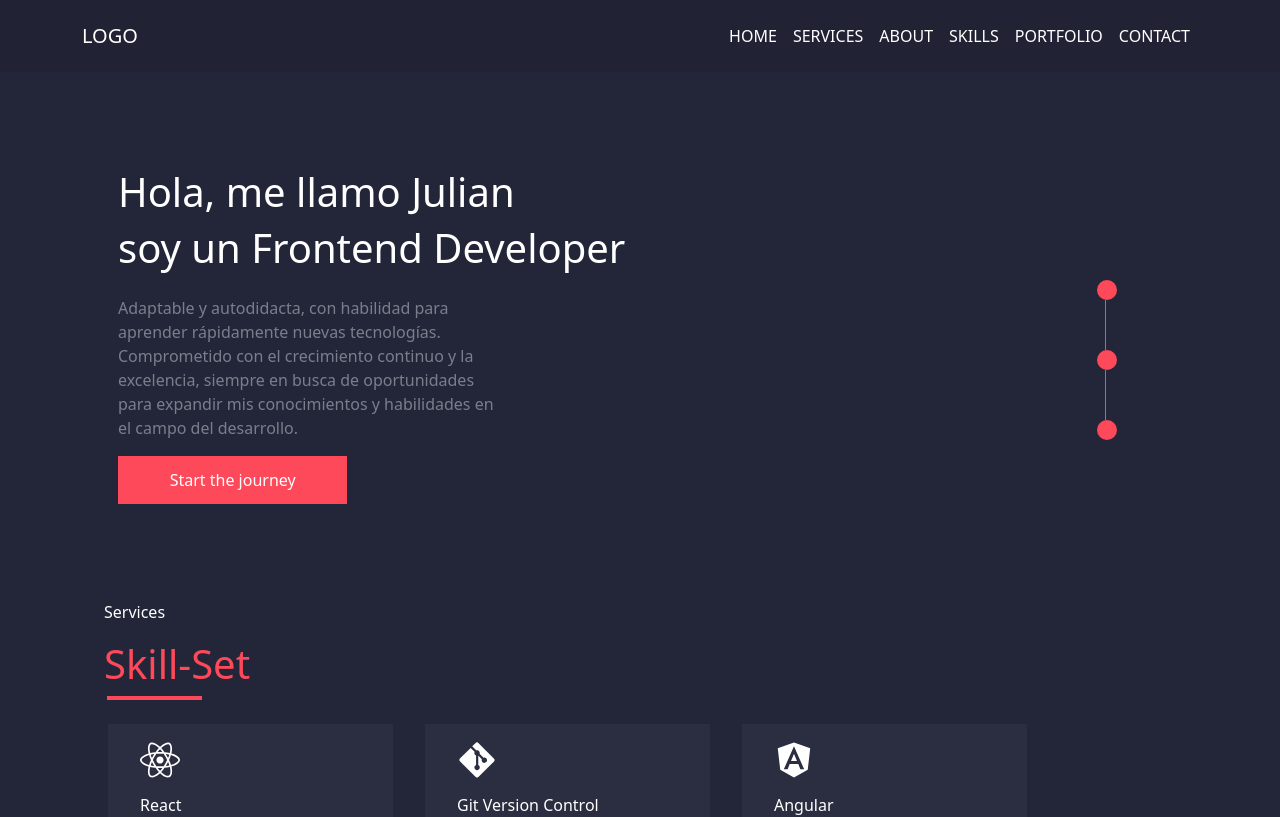
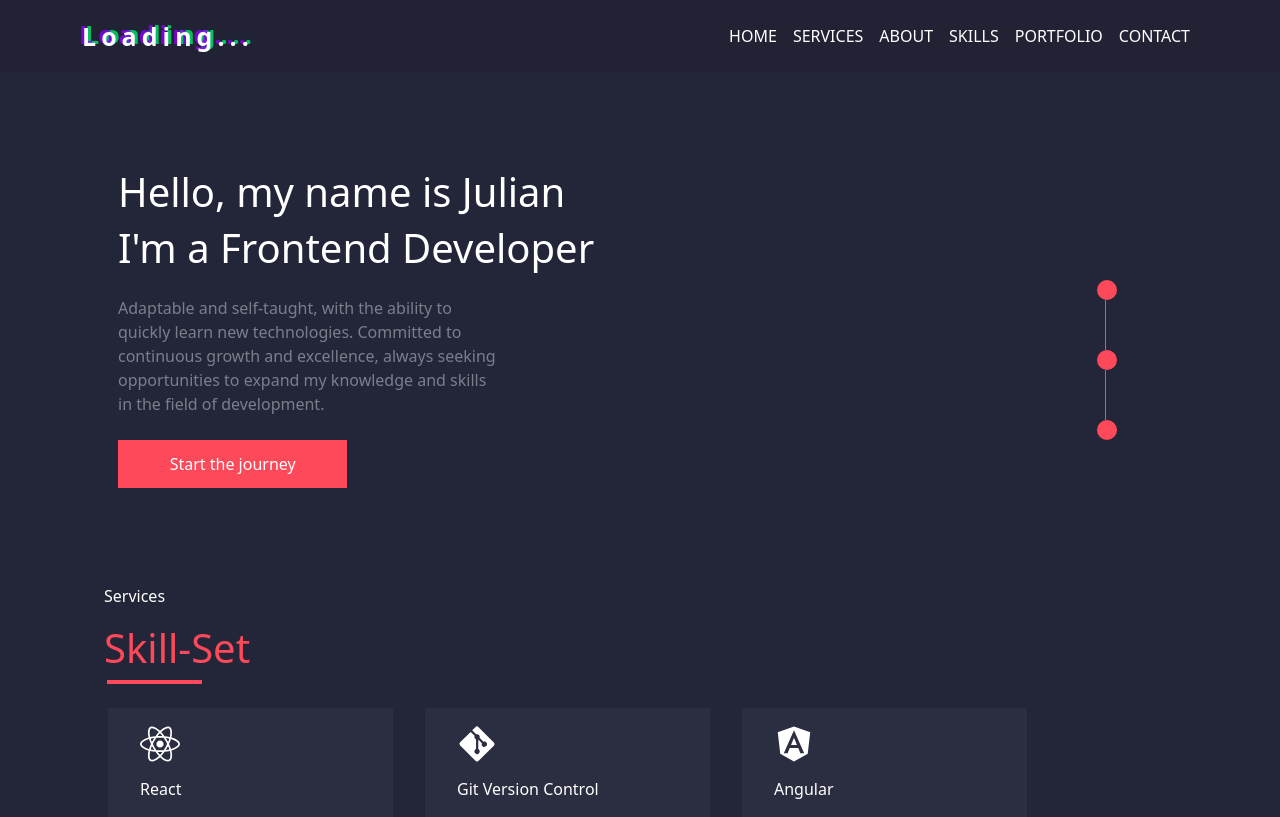
Before and after one commit to JulianKleist/portfolio, a React (Create React App) app: page / in a window 1280 px wide. Shown: the top 817 px of the page. Built offline with nearby package versions, Linux system fonts and the light colour scheme.

Commit message:
logo loading

```diff
--- a/src/App.js
+++ b/src/App.js
@@ -15,11 +15,12 @@ function App() {
       <NavBar />
       <div className='container pt-5 px-5 mt-5'>
         <div className='row text-white'>
-          <h1>Hola, me llamo Julian</h1>
-          <h1>soy un Frontend Developer</h1>
+          <h1>Hello, my name is Julian</h1>
+          <h1>I'm a Frontend Developer</h1>
           <div className='container col-12 col-md-11'>
             <div className='row'>
-              <p className='text col-11 col-md-5 my-3'>Adaptable y autodidacta, con habilidad para aprender rápidamente nuevas tecnologías. Comprometido con el crecimiento continuo y la excelencia, siempre en busca de oportunidades para expandir mis conocimientos y habilidades en el campo del desarrollo.</p>
+              <p className='text col-11 col-md-5 my-3'>
+Adaptable and self-taught, with the ability to quickly learn new technologies. Committed to continuous growth and excellence, always seeking opportunities to expand my knowledge and skills in the field of development.</p>
             </div>
           </div>
           <Slide number={'one'} />
--- a/src/components/NavBar.jsx
+++ b/src/components/NavBar.jsx
@@ -34,7 +34,11 @@ function NavBar() {
     return (
         <Navbar data-bs-theme="dark" className="main_container py-3" expand="lg">
             <Container className="main_container">
-                <Navbar.Brand className='text-white' href="#home">LOGO</Navbar.Brand>
+                <Navbar.Brand className='text-white' href="#home">
+                <div class="loader">
+                    <div data-glitch="Loading..." class="glitch">Loading...</div>
+                </div>
+                </Navbar.Brand>
                 <Navbar.Toggle />
                 <Navbar.Collapse className="justify-content-end">
                     <Nav className='ms-auto'>
--- a/src/components/Navbar.css
+++ b/src/components/Navbar.css
@@ -1,3 +1,96 @@
 .main_container{
     background-color: var(--dark-blue);
 }
+
+.glitch {
+    position: relative;
+    font-size: 25px;
+    font-weight: 700;
+    line-height: 1.2;
+    color: #fff;
+    letter-spacing: 5px;
+    z-index: 1;
+    animation: shift 1s ease-in-out infinite alternate;
+  }
+
+  .glitch:before,
+  .glitch:after {
+    display: block;
+    content: attr(data-glitch);
+    position: absolute;
+    top: 0;
+    left: 0;
+    opacity: 0.8;
+  }
+
+  .glitch:before {
+    animation: glitch 0.4s cubic-bezier(0.25, 0.46, 0.45, 0.94) both infinite;
+    color: #8b00ff;
+    z-index: -1;
+  }
+
+  .glitch:after {
+    animation: glitch 0.4s cubic-bezier(0.25, 0.46, 0.45, 0.94) reverse both infinite;
+    color: #00e571;
+    z-index: -2;
+  }
+
+  @keyframes glitch {
+    0% {
+      transform: translate(0);
+    }
+
+    20% {
+      transform: translate(-3px, 3px);
+    }
+
+    40% {
+      transform: translate(-3px, -3px);
+    }
+
+    60% {
+      transform: translate(3px, 3px);
+    }
+
+    80% {
+      transform: translate(3px, -3px);
+    }
+
+    to {
+      transform: translate(0);
+    }
+  }
+
+  @keyframes shift {
+    0%, 40%, 44%, 58%, 61%, 65%, 69%, 73%, 100% {
+      transform: skewX(0deg);
+    }
+
+    41% {
+      transform: skewX(10deg);
+    }
+
+    42% {
+      transform: skewX(-10deg);
+    }
+
+    59% {
+      transform: skewX(40deg) skewY(10deg);
+    }
+
+    60% {
+      transform: skewX(-40deg) skewY(-10deg);
+    }
+
+    63% {
+      transform: skewX(10deg) skewY(-5deg);
+    }
+
+    70% {
+      transform: skewX(-50deg) skewY(-20deg);
+    }
+
+    71% {
+      transform: skewX(10deg) skewY(-10deg);
+    }
+  }
--- a/src/components/custom_button.jsx
+++ b/src/components/custom_button.jsx
@@ -1,7 +1,7 @@
 import React from 'react';
 import './custom_button.css';
 
-function Custom_button({name}) {
+function Custom_button({ name }) {
     return (
         <div className='container mb-5'>
             <div className='row mb-5'>
```
